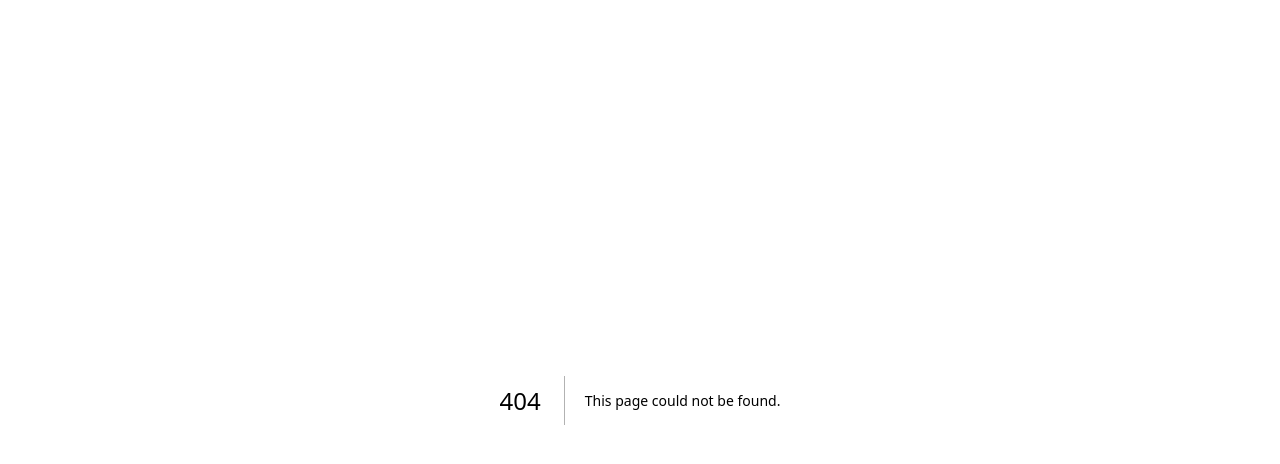
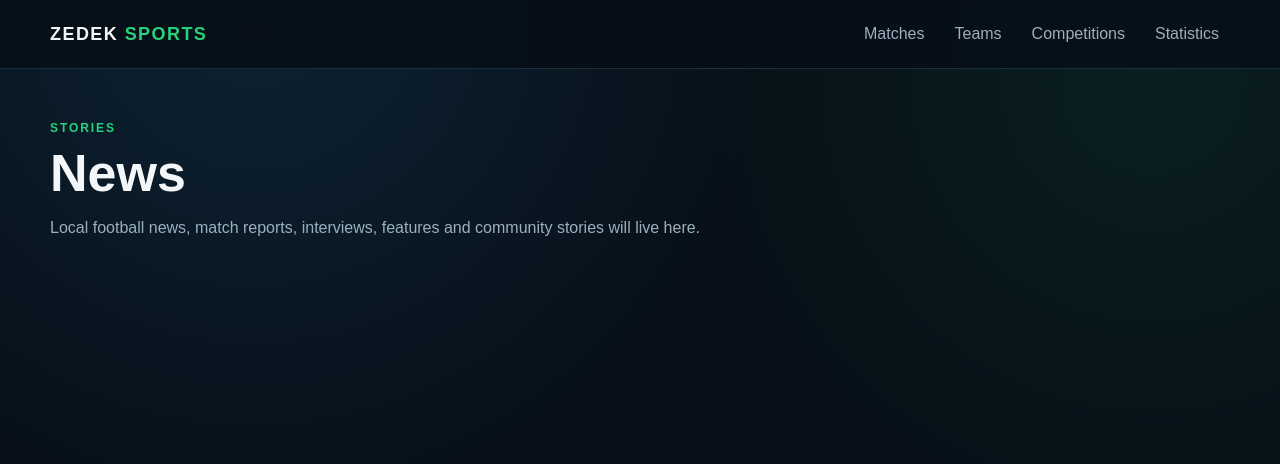
Before and after one commit to zedeksports/zedek-deki-man-1, a Next.js app: page /news in a window 1280 px wide. Before the commit this address had no page. Shown: the top 464 px of the page. Built offline with nearby package versions, Linux system fonts and the light colour scheme.

Commit message:
feat: add public news route

```diff
--- /dev/null
+++ b/app/news/page.tsx
@@ -0,0 +1,8 @@
+export default function NewsPage() {
+  return (
+    <main className="page">
+      <header className="site-header"><div className="container nav"><a className="brand" href="/">ZEDEK <span>SPORTS</span></a><nav className="nav-links"><a href="/matches">Matches</a><a href="/teams">Teams</a><a href="/competitions">Competitions</a><a href="/statistics">Statistics</a></nav></div></header>
+      <section className="container page-header"><div className="eyebrow">Stories</div><h1>News</h1><p>Local football news, match reports, interviews, features and community stories will live here.</p></section>
+    </main>
+  );
+}
```
